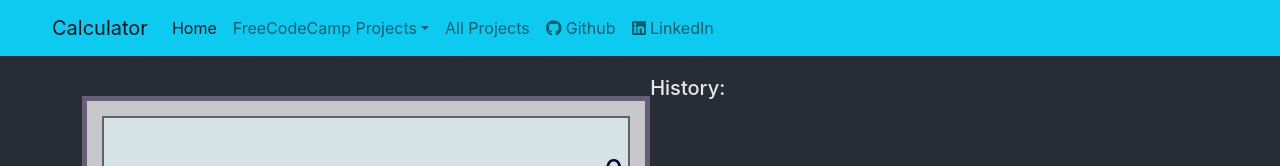
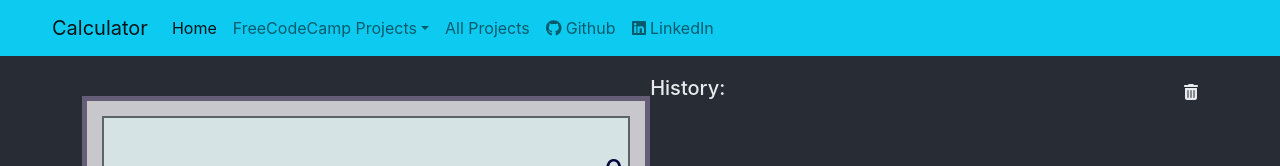
Before and after one commit to PLCoster/fcc_frontendlibs_project4, a React (Create React App) app: page / in a window 1280 px wide. Shown: the top 166 px of the page. Built offline with nearby package versions, Linux system fonts and the light colour scheme.

Commit message:
History can now be cleared by clicking on trash bin icon

```diff
--- a/src/components/Calculator.js
+++ b/src/components/Calculator.js
@@ -225,6 +225,11 @@ function Calculator() {
     setNumberPressed(true);
   };
 
+  // Handler to clear history on trash icon click
+  const handleHistoryClear = () => {
+    setHistory([]);
+  };
+
   // Add window event listener for key presses
   useEffect(() => {
     const keyDownEventListener = ({ key }) => {
@@ -307,6 +312,7 @@ function Calculator() {
       <HistoryDisplay
         history={history}
         handleHistoryClick={handleHistoryClick}
+        handleHistoryClear={handleHistoryClear}
       />
     </>
   );
--- a/src/components/HistoryDisplay.css
+++ b/src/components/HistoryDisplay.css
@@ -5,6 +5,23 @@
   margin-top: 20px;
   display: flex;
   flex-direction: column;
+}
+
+.history-header {
+  display: flex;
+  flex-direction: row;
+  justify-content: space-between;
+  align-items: flex-end;
+}
+
+.history-header svg {
+  margin-bottom: 8px;
+}
+
+.history-header svg:hover {
+  margin-bottom: 8px;
+  color: #bbbcbe;
+  cursor: pointer;
 }
 
 .history-item-container {
--- a/src/components/HistoryDisplay.js
+++ b/src/components/HistoryDisplay.js
@@ -1,6 +1,9 @@
+import { FontAwesomeIcon } from '@fortawesome/react-fontawesome';
+import { faTrashCan } from '@fortawesome/free-solid-svg-icons';
+
 import './HistoryDisplay.css';
 
-function HistoryDisplay({ history, handleHistoryClick }) {
+function HistoryDisplay({ history, handleHistoryClick, handleHistoryClear }) {
   console.log('HistoryDisplay');
   const historyList = history.map(({ formula, result, key }) => {
     return (
@@ -16,7 +19,11 @@ function HistoryDisplay({ history, handleHistoryClick }) {
   });
   return (
     <div className="history-display">
-      <h5>History:</h5>
+      <div className="history-header">
+        <h5>History:</h5>
+        <FontAwesomeIcon icon={faTrashCan} onClick={handleHistoryClear} />
+      </div>
+
       <div className="history-item-container">{historyList}</div>
     </div>
   );
```
